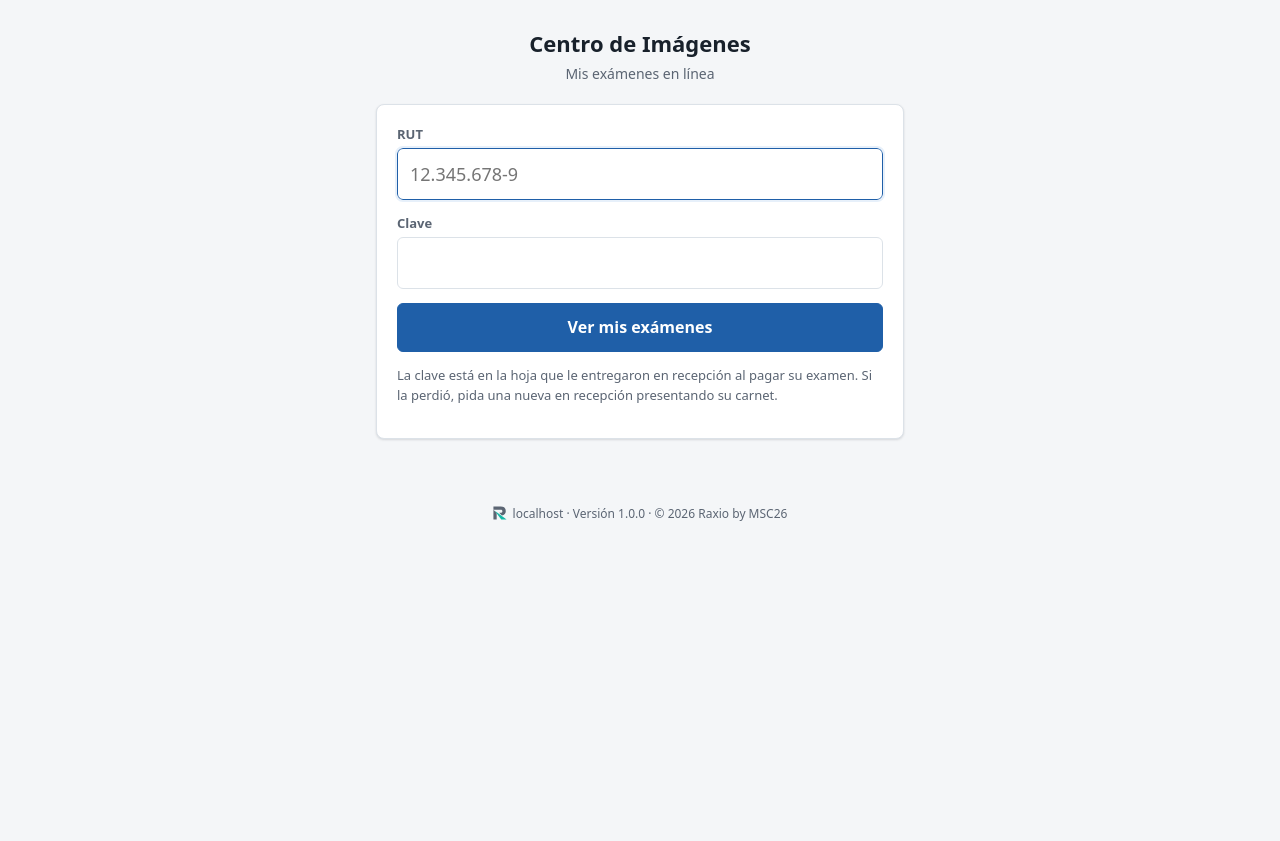
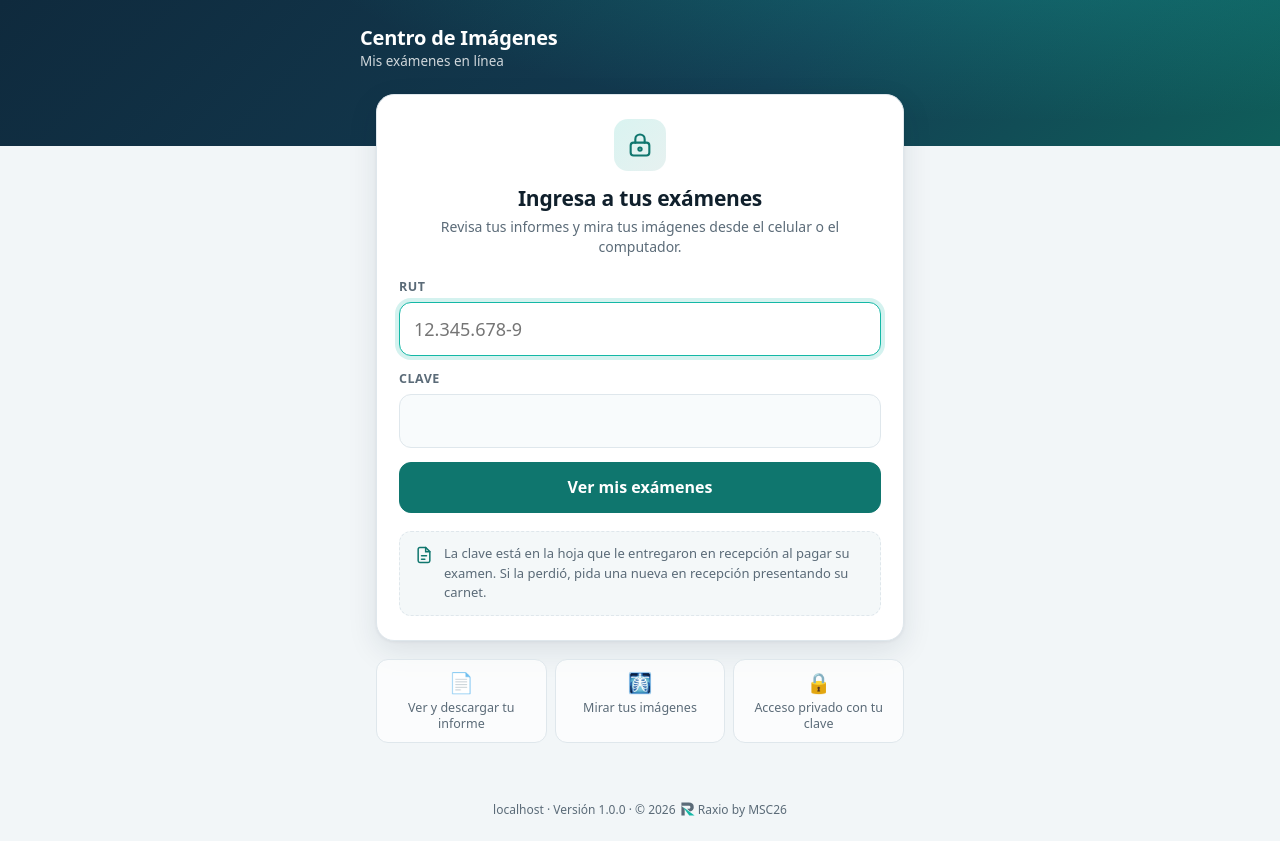
Before and after one commit to CheloSoarzo/pacs-informes, a Flask app: page /paciente in a window 1280 px wide. Before the commit the page ends 521 px from the top, so only its background shows below. Run offline with Flask 3, Linux system fonts and the light colour scheme; parts of the project's set-up code (start-up, migrations or seed data) failed here and were passed over.

Commit message:
RAXIO enlaza a www.raxio.cl; portal del paciente con diseño nuevo (saludo, resumen, avance del examen)
Co-Authored-By: Claude Opus 5.5 <noreply@anthropic.com>
Claude-Session: https://claude.ai/code/session_01BAEDxjTFcwzdZL1R5dMv2k

```diff
--- a/informes/integracion.py
+++ b/informes/integracion.py
@@ -744,7 +744,7 @@ def _examenes_de(rut):
                         "estado": "listo" if listo else "proceso",
                         "estado_txt": "Informe disponible" if listo else "Examen realizado · informe en proceso",
                         "informe_id": inf["id"] if listo else None, "firmado_en": inf["firmado_en"] if inf else "",
-                        "estudio_id": eid})
+                        "estudio_id": eid, "equipo": o["equipo"] or ""})
         if eids:
             continue
         if o["pagado"] or o["estado_agenda"] in ("llego", "atendido"):
@@ -754,7 +754,7 @@ def _examenes_de(rut):
         else:
             continue
         out.append({"fecha": o["fecha"], "hora": o["hora"], "examen": o["examen"] or "Examen", "estado": estado,
-                    "estado_txt": txt, "informe_id": None, "firmado_en": "", "estudio_id": ""})
+                    "estado_txt": txt, "informe_id": None, "firmado_en": "", "estudio_id": "", "equipo": o["equipo"] or ""})
     # Informes validados del mismo RUT que no vinieron de la agenda (ej: exámenes anteriores)
     for inf in db.execute("""SELECT id, estudio_id, fecha_estudio, descripcion, firmado_en FROM informes WHERE estado='firmado'
             AND UPPER(REPLACE(REPLACE(REPLACE(paciente_id,'.',''),'-',''),' ',''))=? ORDER BY fecha_estudio DESC LIMIT 60""",
--- a/informes/static/app.css
+++ b/informes/static/app.css
@@ -616,3 +616,7 @@ a.btn.desactivado { pointer-events: none; opacity: .6; }
 .msc26-marca .raxio-en-marca { display: flex; align-items: center; color: currentColor; }
 .msc26-marca .raxio-logo { display: block; height: 22px; width: auto; }
 .pie-sistema .raxio-iso { width: 14px; height: 14px; vertical-align: -2px; margin-right: 6px; color: currentColor; }
+.pie-raxio { color: inherit; text-decoration: none; white-space: nowrap; }
+.pie-raxio:hover { text-decoration: underline; }
+.pie-raxio .raxio-iso { margin: 0 3px 0 2px; }
+a.raxio-en-marca:hover { opacity: .85; }
--- /dev/null
+++ b/informes/static/portal.css
@@ -0,0 +1,100 @@
+/* Portal del paciente (Mis exámenes): diseño propio, claro y pensado primero para el celular. */
+body.pt {
+  --pt-marino: #0F2A3D; --pt-acento: #0F766E; --pt-acento-2: #14B8A6; --pt-fondo: #F2F6F8;
+  --pt-tarjeta: #FFFFFF; --pt-borde: #DFE7EC; --pt-texto: #10202C; --pt-suave: #5B6B78;
+  background: var(--pt-fondo); color: var(--pt-texto); margin: 0;
+}
+.pt-banda {
+  background: radial-gradient(1200px 300px at 80% -40%, rgba(20,184,166,.35), transparent 60%),
+              linear-gradient(135deg, #0F2A3D 0%, #133C52 60%, #0F5E5A 100%);
+  color: #fff; padding: 26px 16px 74px;
+}
+.pt-banda-in { max-width: 560px; margin: 0 auto; display: flex; align-items: center; gap: 14px; }
+.pt-logo { flex: none; background: #fff; border-radius: 14px; padding: 8px 10px; box-shadow: 0 4px 14px rgba(0,0,0,.18);
+  display: flex; align-items: center; max-width: 150px; }
+.pt-logo img { display: block; max-width: 130px; max-height: 52px; object-fit: contain; }
+.pt-nombre { font-size: 20px; font-weight: 800; letter-spacing: -.01em; line-height: 1.2; }
+.pt-sub { font-size: 13.5px; opacity: .8; margin-top: 2px; }
+
+.portal { max-width: 560px; margin: -52px auto 0; padding: 0 16px 40px; position: relative; }
+.portal .flash { margin-bottom: 12px; border-radius: 12px; }
+
+.pt-tarjeta { background: var(--pt-tarjeta); border: 1px solid var(--pt-borde); border-radius: 18px; padding: 24px 22px;
+  box-shadow: 0 10px 30px rgba(15,42,61,.10), 0 1px 3px rgba(15,42,61,.06); }
+.pt-ico-grande { width: 52px; height: 52px; border-radius: 14px; display: grid; place-items: center; margin: 0 auto 12px;
+  background: linear-gradient(135deg, rgba(20,184,166,.16), rgba(15,118,110,.10)); color: var(--pt-acento); }
+.pt-ico-grande svg { width: 28px; height: 28px; }
+.pt-ingreso h1 { text-align: center; font-size: 21px; margin: 0 0 4px; letter-spacing: -.01em; }
+.pt-lead { text-align: center; color: var(--pt-suave); font-size: 14px; margin: 0 0 20px; line-height: 1.45; }
+.pt .campo { margin-bottom: 14px; }
+.pt .campo label { display: block; font-size: 12.5px; font-weight: 700; letter-spacing: .04em; text-transform: uppercase; color: var(--pt-suave); margin-bottom: 6px; }
+.pt .campo input { font-size: 18px; padding: 13px 14px; width: 100%; box-sizing: border-box; border-radius: 12px;
+  border: 1.5px solid var(--pt-borde); background: #F8FBFC; color: var(--pt-texto); transition: border-color .15s, box-shadow .15s; }
+.pt .campo input:focus { outline: none; border-color: var(--pt-acento-2); box-shadow: 0 0 0 4px rgba(20,184,166,.18); background: #fff; }
+#clave { letter-spacing: .18em; text-transform: uppercase; font-family: ui-monospace, Menlo, monospace; }
+.pt-boton { width: 100%; justify-content: center; padding: 13px; font-size: 16px; border-radius: 12px; font-weight: 700; }
+.pt .btn.prim { background: var(--pt-acento); border-color: var(--pt-acento); color: #fff; }
+.pt .btn.prim:hover { background: #0B5F58; border-color: #0B5F58; }
+.pt-sec { background: #fff; border: 1.5px solid var(--pt-acento); color: var(--pt-acento); }
+.pt-sec:hover { background: rgba(20,184,166,.08); }
+.pt-ayuda { display: flex; gap: 10px; align-items: flex-start; margin-top: 18px; padding: 12px 14px; border-radius: 12px;
+  background: #F4F8F9; border: 1px dashed var(--pt-borde); }
+.pt-ayuda svg { flex: none; width: 20px; height: 20px; color: var(--pt-acento); margin-top: 1px; }
+.pt-ayuda p { margin: 0; font-size: 13px; color: var(--pt-suave); line-height: 1.5; }
+.pt-ventajas { list-style: none; padding: 0; margin: 18px 0 0; display: grid; grid-template-columns: repeat(3, 1fr); gap: 8px; }
+.pt-ventajas li { background: rgba(255,255,255,.7); border: 1px solid var(--pt-borde); border-radius: 12px; padding: 10px 8px;
+  font-size: 12.5px; color: var(--pt-suave); text-align: center; line-height: 1.3; }
+.pt-ventajas li span { display: block; font-size: 20px; margin-bottom: 4px; }
+
+/* lista de exámenes */
+.pt-saludo { display: flex; justify-content: space-between; align-items: center; gap: 12px; background: var(--pt-tarjeta);
+  border: 1px solid var(--pt-borde); border-radius: 18px; padding: 16px 18px; margin-bottom: 12px;
+  box-shadow: 0 10px 30px rgba(15,42,61,.10); }
+.pt-hola { font-size: 20px; font-weight: 800; letter-spacing: -.01em; }
+.pt-quien { color: var(--pt-suave); font-size: 13px; margin-top: 2px; }
+.pt-salir { border-radius: 10px; }
+.pt-resumen { display: flex; flex-wrap: wrap; gap: 8px; margin: 4px 0 14px; }
+.pt-resumen span { font-size: 13px; padding: 6px 12px; border-radius: 999px; background: #fff; border: 1px solid var(--pt-borde); color: var(--pt-suave); }
+.pt-resumen b { color: var(--pt-texto); }
+.pt-resumen .r-listo b { color: #15803D; } .pt-resumen .r-proceso b { color: #B45309; } .pt-resumen .r-agendado b { color: #1D4ED8; }
+
+.pt-examen { background: var(--pt-tarjeta); border: 1px solid var(--pt-borde); border-radius: 16px; padding: 16px; margin-bottom: 12px;
+  box-shadow: 0 2px 10px rgba(15,42,61,.05); border-left: 4px solid #CBD5DD; }
+.pt-examen.e-listo { border-left-color: #16A34A; }
+.pt-examen.e-proceso { border-left-color: #F59E0B; }
+.pt-examen.e-agendado { border-left-color: #3B82F6; }
+.pt-ex-cab { display: flex; gap: 12px; align-items: flex-start; }
+.pt-equipo { flex: none; width: 44px; height: 44px; border-radius: 12px; display: grid; place-items: center;
+  font-size: 12px; font-weight: 800; letter-spacing: .04em; background: #EEF3F6; color: var(--pt-marino); }
+.pt-equipo.eq-tc { background: #E6EDFC; color: #2F5FD0; }
+.pt-equipo.eq-rx { background: #FBF0DE; color: #9A5A00; }
+.pt-equipo.eq-eco { background: #DDF4F0; color: #0F766E; }
+.pt-ex-tit { flex: 1; min-width: 0; }
+.pt-ex-tit .t { font-weight: 700; font-size: 15.5px; line-height: 1.3; }
+.pt-ex-tit .f { color: var(--pt-suave); font-size: 13px; margin-top: 3px; }
+.pt .estado { flex: none; display: inline-block; font-size: 12px; font-weight: 700; padding: 5px 10px; border-radius: 999px; max-width: 46%; text-align: center; line-height: 1.25; }
+.pt .estado.listo { background: #DCFCE7; color: #15803D; }
+.pt .estado.proceso { background: #FEF3C7; color: #B45309; }
+.pt .estado.agendado { background: #DBEAFE; color: #1D4ED8; }
+
+.pt-pasos { list-style: none; padding: 0; margin: 14px 0 2px; display: grid; grid-template-columns: repeat(3, 1fr); position: relative; }
+.pt-pasos li { font-size: 11.5px; color: var(--pt-suave); text-align: center; position: relative; padding-top: 18px; }
+.pt-pasos li span { position: absolute; top: 2px; left: 50%; width: 12px; height: 12px; margin-left: -6px; border-radius: 50%;
+  background: #fff; border: 2px solid #CBD5DD; z-index: 1; }
+.pt-pasos li::before { content: ""; position: absolute; top: 7px; left: -50%; width: 100%; height: 2px; background: #DFE7EC; }
+.pt-pasos li:first-child::before { display: none; }
+.pt-pasos li.hecho { color: var(--pt-texto); font-weight: 600; }
+.pt-pasos li.hecho span { background: var(--pt-acento-2); border-color: var(--pt-acento-2); }
+.pt-pasos li.hecho::before { background: var(--pt-acento-2); }
+.pt-examen .acc { margin-top: 14px; }
+.pt-nota { font-size: 12.5px; color: var(--pt-suave); margin: 10px 0 0; line-height: 1.45; }
+.pt-vacio { text-align: center; color: var(--pt-suave); }
+
+.pt .pie-sistema { color: var(--pt-suave); }
+@media (max-width: 420px) {
+  .pt-banda { padding: 20px 14px 66px; }
+  .pt-nombre { font-size: 18px; }
+  .pt-tarjeta { padding: 20px 16px; }
+  .pt-ventajas li { font-size: 11.5px; }
+  .pt .estado { font-size: 11px; }
+}
--- a/informes/templates/_pie.html
+++ b/informes/templates/_pie.html
@@ -1 +1 @@
-<footer class="pie-sistema">{% include "_raxio_iso.html" %}{{ request.host }} · Versión {{ VERSION }} · © 2026 Raxio by MSC26</footer>
+<footer class="pie-sistema">{{ request.host }} · Versión {{ VERSION }} · © 2026 <a class="pie-raxio" href="https://www.raxio.cl" target="_blank" rel="noopener" title="www.raxio.cl">{% include "_raxio_iso.html" %}Raxio</a> by MSC26</footer>
--- a/informes/templates/paciente.html
+++ b/informes/templates/paciente.html
@@ -5,82 +5,107 @@
   <meta name="robots" content="noindex, nofollow">
   <title>Mis exámenes · {{ c.nombre }}</title>
   <link rel="stylesheet" href="{{ url_for('static', filename='app.css') }}">
-  <style>
-    .portal { max-width: 560px; margin: 0 auto; padding: 28px 16px 48px; }
-    .portal-cab { text-align: center; margin-bottom: 20px; }
-    .portal-cab h1 { font-size: 22px; margin: 0 0 4px; }
-    .portal-logo { display: block; max-width: 240px; max-height: 110px; margin: 0 auto 12px; object-fit: contain; }
-    .portal-cab p { margin: 0; color: var(--suave); font-size: 14px; }
-    .portal .panel { padding: 20px; }
-    .portal .campo { margin-bottom: 14px; }
-    .portal .campo input { font-size: 18px; padding: 12px; width: 100%; box-sizing: border-box; }
-    #clave { letter-spacing: .15em; text-transform: uppercase; font-family: ui-monospace, Menlo, monospace; }
-    .ayuda { font-size: 13px; color: var(--suave); margin-top: 14px; line-height: 1.5; }
-    .quien { display: flex; justify-content: space-between; align-items: center; gap: 12px; margin-bottom: 14px; }
-    .quien b { display: block; font-size: 17px; }
-    .quien span { color: var(--suave); font-size: 13px; }
-    .examen { border: 1px solid var(--borde); border-radius: 10px; padding: 14px; margin-bottom: 10px; background: var(--panel); }
-    .examen .t { font-weight: 700; font-size: 16px; }
-    .examen .f { color: var(--suave); font-size: 13px; margin: 2px 0 8px; }
-    .estado { display: inline-block; font-size: 13px; font-weight: 600; padding: 4px 10px; border-radius: 999px; }
-    .estado.listo { background: var(--ok-bg); color: var(--ok); }
-    .estado.proceso { background: var(--aviso-bg); color: var(--aviso); }
-    .estado.agendado { background: var(--pend-bg); color: var(--pend); }
-    .examen .acc { margin-top: 12px; }
-    .examen .acc .btn { width: 100%; justify-content: center; padding: 12px; font-size: 15px; }
-    .vacio { text-align: center; color: var(--suave); padding: 24px 8px; }
-  </style>
+  <link rel="stylesheet" href="{{ url_for('static', filename='portal.css') }}">
 <link rel="icon" href="{{ url_for('static', filename='raxio/favicon.svg') }}" type="image/svg+xml">
 <link rel="icon" href="{{ url_for('static', filename='raxio/favicon.ico') }}" sizes="any">
 <link rel="apple-touch-icon" href="{{ url_for('static', filename='raxio/apple-touch-icon.png') }}">
 </head>
-<body>
-<div class="portal">
-  <div class="portal-cab">
-    {% if logo_url %}<img class="portal-logo" src="{{ logo_url }}" alt="{{ c.nombre }}">{% endif %}
-    <h1>{{ c.nombre }}</h1>
-    <p>Mis exámenes en línea</p>
+<body class="pt">
+{# Portal del paciente: ingreso con RUT y clave, y lista de sus exámenes. Solo cambia el diseño; los datos y permisos son los mismos. #}
+<header class="pt-banda">
+  <div class="pt-banda-in">
+    {% if logo_url %}<span class="pt-logo"><img src="{{ logo_url }}" alt="{{ c.nombre }}"></span>{% endif %}
+    <div class="pt-centro">
+      <div class="pt-nombre">{{ c.nombre }}</div>
+      <div class="pt-sub">Mis exámenes en línea</div>
+    </div>
   </div>
+</header>
+
+<main class="portal">
   {% for cat, msg in get_flashed_messages(with_categories=true) %}<div class="flash {{ cat }}">{{ msg }}</div>{% endfor %}
 
   {% if modo == 'ingreso' %}
-  <div class="panel">
+  <section class="pt-tarjeta pt-ingreso">
+    <div class="pt-ico-grande" aria-hidden="true">
+      <svg viewBox="0 0 24 24" fill="none" stroke="currentColor" stroke-width="1.8" stroke-linecap="round" stroke-linejoin="round"><rect x="4" y="10" width="16" height="11" rx="2.5"/><path d="M8 10V7a4 4 0 0 1 8 0v3"/><circle cx="12" cy="15.5" r="1.4"/></svg>
+    </div>
+    <h1>Ingresa a tus exámenes</h1>
+    <p class="pt-lead">Revisa tus informes y mira tus imágenes desde el celular o el computador.</p>
     <form method="post" autocomplete="off">
       <input type="hidden" name="csrf" value="{{ csrf_token() }}">
       <div class="campo"><label for="rut">RUT</label>
         <input type="text" id="rut" name="rut" inputmode="text" placeholder="12.345.678-9" autofocus required></div>
       <div class="campo"><label for="clave">Clave</label>
         <input type="text" id="clave" name="clave" autocomplete="one-time-code" autocapitalize="characters" spellcheck="false" maxlength="12" required></div>
-      <button class="btn prim" style="width:100%;justify-content:center;padding:12px;font-size:16px" type="submit">Ver mis exámenes</button>
+      <button class="btn prim pt-boton" type="submit">Ver mis exámenes</button>
     </form>
-    <p class="ayuda">La clave está en la hoja que le entregaron en recepción al pagar su examen. Si la perdió, pida una nueva en recepción presentando su carnet{% if c.telefono %} o llame al {{ c.telefono }}{% endif %}.</p>
-  </div>
+    <div class="pt-ayuda">
+      <svg viewBox="0 0 24 24" fill="none" stroke="currentColor" stroke-width="1.8" stroke-linecap="round" aria-hidden="true"><path d="M14 3H7a2 2 0 0 0-2 2v14a2 2 0 0 0 2 2h10a2 2 0 0 0 2-2V8z"/><path d="M14 3v5h5M9 13h6M9 17h4"/></svg>
+      <p>La clave está en la hoja que le entregaron en recepción al pagar su examen. Si la perdió, pida una nueva en recepción presentando su carnet{% if c.telefono %} o llame al {{ c.telefono }}{% endif %}.</p>
+    </div>
+  </section>
+  <ul class="pt-ventajas" aria-label="Qué puedes hacer">
+    <li><span aria-hidden="true">📄</span>Ver y descargar tu informe</li>
+    <li><span aria-hidden="true">🩻</span>Mirar tus imágenes</li>
+    <li><span aria-hidden="true">🔒</span>Acceso privado con tu clave</li>
+  </ul>
 
   {% else %}
-  <div class="quien">
-    <div><b>{{ nombre or 'Paciente' }}</b><span>RUT {{ rut }}</span></div>
+  {% set listos = examenes|selectattr('estado','equalto','listo')|list|length %}
+  {% set proceso = examenes|selectattr('estado','equalto','proceso')|list|length %}
+  {% set agendados = examenes|selectattr('estado','equalto','agendado')|list|length %}
+  <section class="pt-saludo">
+    <div>
+      <div class="pt-hola">Hola{% if nombre %}, {{ nombre.split()[0]|capitalize }}{% endif %}</div>
+      <div class="pt-quien">{{ nombre or 'Paciente' }} · RUT {{ rut }}</div>
+    </div>
     <form method="post" action="{{ url_for('portal_salir') }}">
       <input type="hidden" name="csrf" value="{{ csrf_token() }}">
-      <button class="btn" type="submit">Salir</button>
+      <button class="btn pt-salir" type="submit">Salir</button>
     </form>
+  </section>
+  {% if examenes %}
+  <div class="pt-resumen">
+    {% if listos %}<span class="r-listo"><b>{{ listos }}</b> informe{{ 's' if listos != 1 }} listo{{ 's' if listos != 1 }}</span>{% endif %}
+    {% if proceso %}<span class="r-proceso"><b>{{ proceso }}</b> en proceso</span>{% endif %}
+    {% if agendados %}<span class="r-agendado"><b>{{ agendados }}</b> agendado{{ 's' if agendados != 1 }}</span>{% endif %}
   </div>
+  {% endif %}
+
   {% for e in examenes %}
-  <div class="examen">
-    <div class="t">{{ e.examen }}</div>
-    <div class="f">{{ e.fecha[8:10] }}/{{ e.fecha[5:7] }}/{{ e.fecha[:4] }}{% if e.hora %} · {{ e.hora }}{% endif %}</div>
-    <span class="estado {{ e.estado }}">{{ e.estado_txt }}</span>
+  {% set paso = 3 if e.estado == 'listo' else (2 if e.estado == 'proceso' else 1) %}
+  <article class="pt-examen e-{{ e.estado }}">
+    <div class="pt-ex-cab">
+      {% set p1 = (e.examen or '').split()[0]|upper if e.examen else '' %}
+      {% set eq = e.equipo or ('tc' if p1 in ('TC','TAC','SCANNER') else ('rx' if p1 in ('RX','RADIOGRAFIA','RADIOGRAFÍA') else ('eco' if p1.startswith('ECO') else ''))) %}
+      <span class="pt-equipo eq-{{ eq or 'x' }}" aria-hidden="true">{{ {'tc':'TC','rx':'RX','eco':'ECO'}.get(eq, '') or '◎' }}</span>
+      <div class="pt-ex-tit">
+        <div class="t">{{ e.examen }}</div>
+        <div class="f">{{ e.fecha[8:10] }}/{{ e.fecha[5:7] }}/{{ e.fecha[:4] }}{% if e.hora %} · {{ e.hora }}{% endif %}</div>
+      </div>
+      <span class="estado {{ e.estado }}" title="{{ e.estado_txt }}">{{ {'listo':'Informe listo','proceso':'En proceso','agendado':'Agendado'}.get(e.estado, e.estado_txt) }}</span>
+    </div>
+    <ol class="pt-pasos" aria-label="Avance del examen">
+      <li class="{{ 'hecho' if paso >= 1 }}"><span></span>Agendado</li>
+      <li class="{{ 'hecho' if paso >= 2 }}"><span></span>Examen realizado</li>
+      <li class="{{ 'hecho' if paso >= 3 }}"><span></span>Informe listo</li>
+    </ol>
     {% if e.informe_id %}
-    <div class="acc"><a class="btn prim" href="{{ url_for('portal_ver', inf_id=e.informe_id) }}">Ver informe e imágenes</a></div>
+    <div class="acc"><a class="btn prim pt-boton" href="{{ url_for('portal_ver', inf_id=e.informe_id) }}">Ver informe e imágenes</a></div>
     {% elif e.estado == 'proceso' %}
-    {% if e.estudio_id %}<div class="acc"><a class="btn prim" href="{{ url_for('portal_imagenes', estudio_id=e.estudio_id) }}">Ver imágenes</a></div>{% endif %}
-    <p class="ayuda" style="margin-top:8px">Cuando el médico radiólogo firme el informe, aparecerá aquí para verlo y descargarlo.</p>
+    {% if e.estudio_id %}<div class="acc"><a class="btn pt-boton pt-sec" href="{{ url_for('portal_imagenes', estudio_id=e.estudio_id) }}">Ver imágenes</a></div>{% endif %}
+    <p class="pt-nota">Cuando el médico radiólogo firme el informe, aparecerá aquí para verlo y descargarlo.</p>
     {% endif %}
+  </article>
+  {% else %}
+  <div class="pt-tarjeta pt-vacio">
+    <div class="pt-ico-grande" aria-hidden="true"><svg viewBox="0 0 24 24" fill="none" stroke="currentColor" stroke-width="1.8" stroke-linecap="round"><rect x="3" y="4" width="18" height="17" rx="2.5"/><path d="M3 9h18M8 2v4M16 2v4"/></svg></div>
+    Aún no hay exámenes asociados a su RUT.
   </div>
-  {% else %}
-  <div class="vacio">Aún no hay exámenes asociados a su RUT.</div>
   {% endfor %}
   {% endif %}
-</div>
+</main>
 {% include "_pie.html" %}
 </body>
 </html>
```
Also changed, not shown: informes/templates/_msc26_marca.html (+1 -1 lines).
